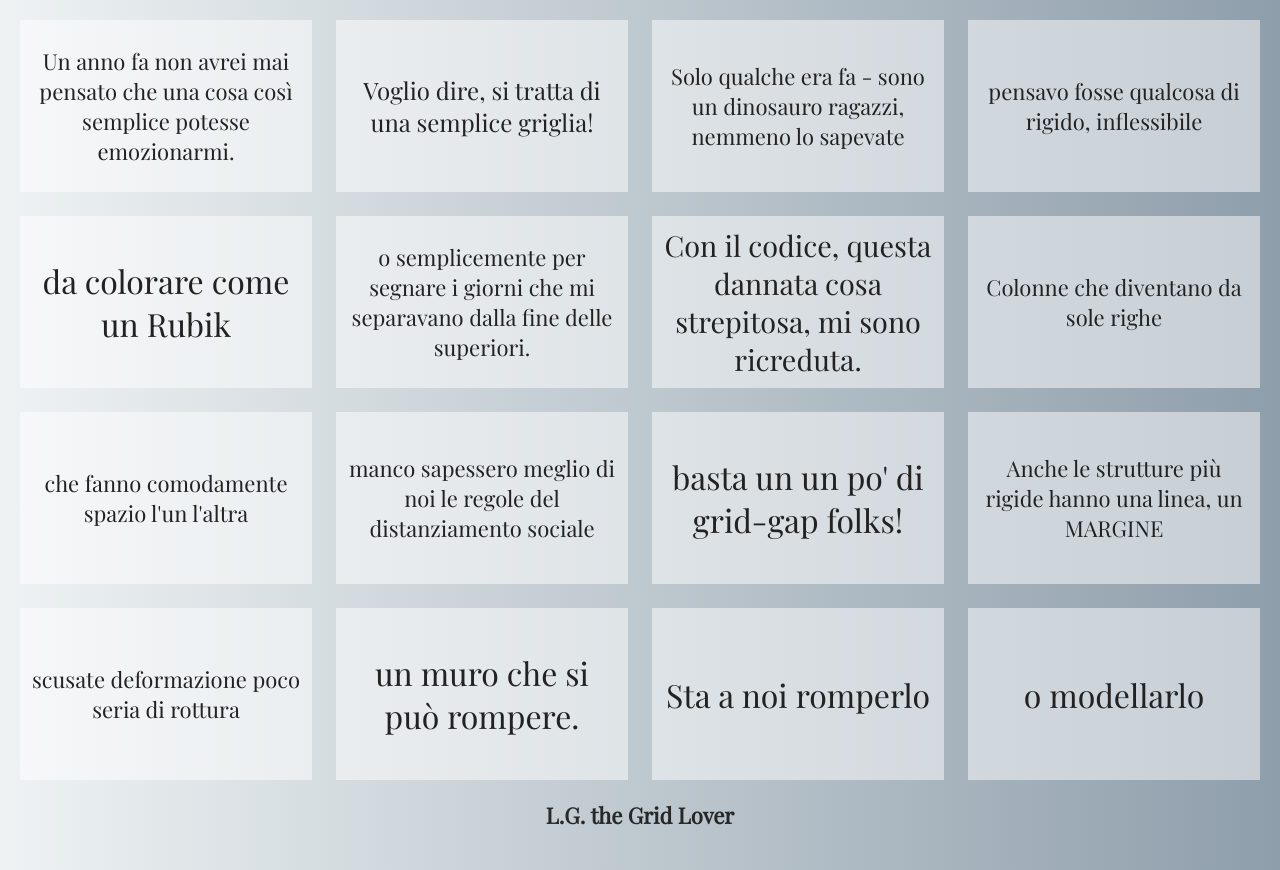
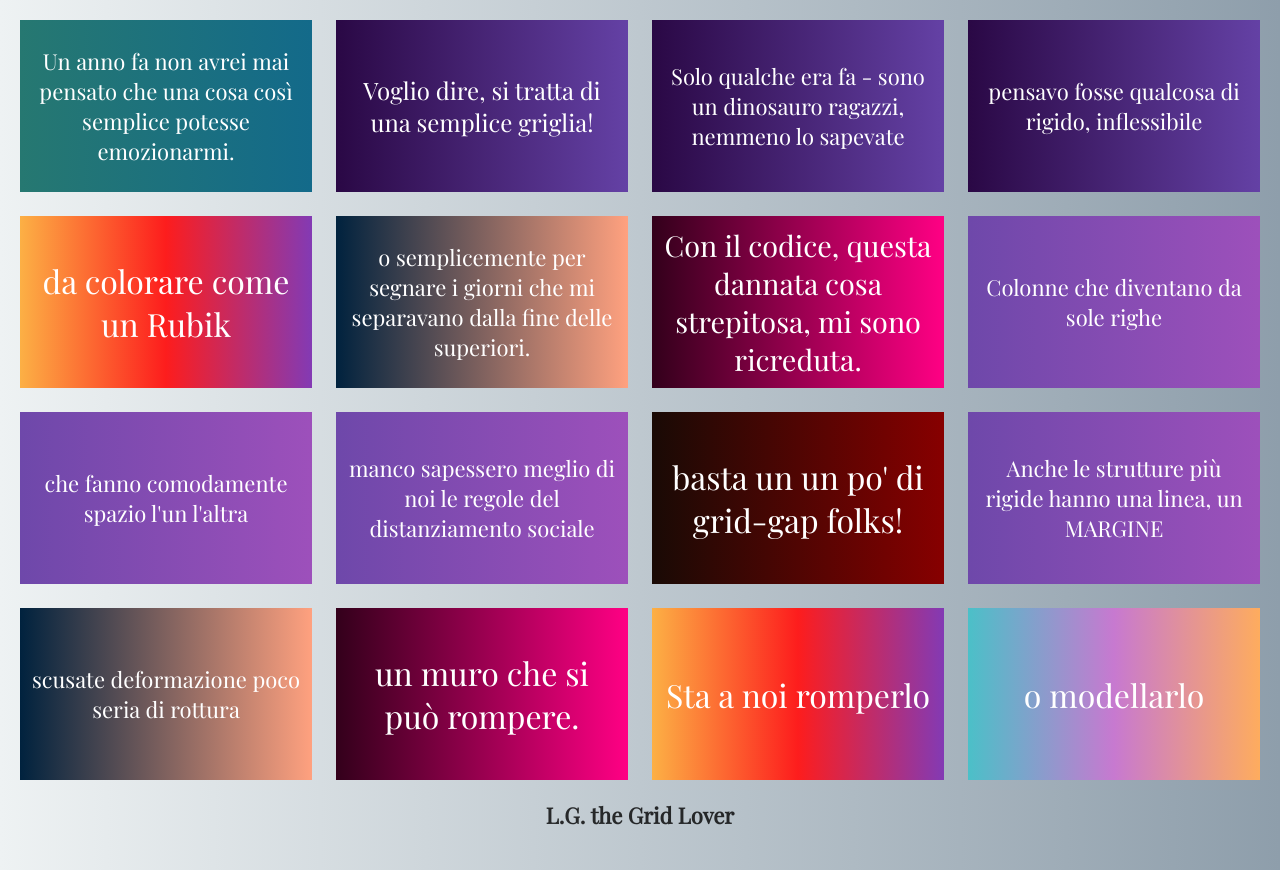
Before and after one commit to FFLAB/gridlovers, a plain HTML site: page index.html in a window 1280 px wide. Drawn offline with nearby package versions, Linux system fonts and the light colour scheme.

Commit message:
crazy colorized

```diff
--- a/index.html
+++ b/index.html
@@ -8,77 +8,7 @@
   <title>TheGridLover</title>
   <link href="https://fonts.googleapis.com/css2?family=Playfair+Display&display=swap"
     rel="stylesheet">
-  <style>
-    * {
-      margin: 0;
-      padding: 0;
-      font-size: 100%;
-      box-sizing: border-box;
-    }
-
-    body {
-      font-family: 'Playfair Display', cursive;
-      padding: 20px;
-      font-size: 22px;
-      background: #8e9eab;
-      /* from UIGradients - fallback for old browsers */
-      background: -webkit-linear-gradient(to right, #eef2f3, #8e9eab);
-      /* Chrome 10-25, Safari 5.1-6 */
-      background: linear-gradient(to right, #eef2f3, #8e9eab);
-      /* W3C, IE 10+/ Edge, Firefox 16+, Chrome 26+, Opera 12+, Safari 7+ */
-
-
-    }
-
-    h3 {
-      text-align: center;
-      padding: 20px;
-      opacity: 0.8;
-    }
-
-    .f0_5 {
-      font-size: 0.5rem;
-    }
-    .f1_5 {
-      font-size: 1.5rem;
-    }
-    .f1_8 {
-      font-size: 1.8rem;
-    }
-
-    .f2 {
-      font-size: 2rem;
-    }
-
-    .f2_5 {
-      font-size: 2.5rem;
-    }
-    /* mobile first - 2 columns */
-    .grid-container {
-      display: grid;
-      grid-template-columns: repeat(2, 1fr);
-      grid-gap: 1.5rem;
-    }
-   /* from 800px to infinite*/
-    @media (min-width: 800px) {
-      .grid-container {
-        display: grid;
-        grid-template-columns: repeat(4, 1fr);
-        grid-template-rows: repeat(4, 1fr);
-        grid-gap: 1.5rem;
-      }
-    }
-
-    .grid-container>div {
-      padding: 10px;
-      text-align: center;
-      background-color: rgba(255, 255, 255, 0.5);
-      color: #222222;
-      display: flex;
-      justify-content: center;
-      align-items: center;
-    }
-  </style>
+  <link rel="stylesheet" href="style.css">
 </head>
 
 <body>
--- /dev/null
+++ b/style.css
@@ -0,0 +1,149 @@
+* {
+    margin: 0;
+    padding: 0;
+    font-size: 100%;
+    box-sizing: border-box;
+  }
+
+  body {
+    font-family: 'Playfair Display', cursive;
+    padding: 20px;
+    font-size: 22px;
+    background: #8e9eab;
+    /* from UIGradients - fallback for old browsers */
+    background: -webkit-linear-gradient(to right, #eef2f3, #8e9eab);
+    /* Chrome 10-25, Safari 5.1-6 */
+    background: linear-gradient(to right, #eef2f3, #8e9eab);
+    /* W3C, IE 10+/ Edge, Firefox 16+, Chrome 26+, Opera 12+, Safari 7+ */
+
+
+  }
+
+  h3 {
+    text-align: center;
+    padding: 20px;
+    opacity: 0.8;
+  }
+
+  .f0_5 {
+    font-size: 0.5rem;
+  }
+  .f1_5 {
+    font-size: 1.5rem;
+  }
+  .f1_8 {
+    font-size: 1.8rem;
+  }
+
+  .f2 {
+    font-size: 2rem;
+  }
+
+  .f2_5 {
+    font-size: 2.5rem;
+  }
+  /* mobile first - 2 columns */
+  .grid-container {
+    display: grid;
+    grid-template-columns: repeat(2, 1fr);
+    grid-gap: 1.5rem;
+  }
+ /* from 800px to infinite*/
+  @media (min-width: 800px) {
+    .grid-container {
+      display: grid;
+      grid-template-columns: repeat(4, 1fr);
+      grid-template-rows: repeat(4, 1fr);
+      grid-gap: 1.5rem;
+    }
+  }
+
+  .grid-container>div {
+    padding: 10px;
+    text-align: center;
+    background-color: rgba(255, 255, 255, 0.5);
+    color: white;
+    display: flex;
+    justify-content: center;
+    align-items: center;
+  }
+
+
+  .grid-container>div:nth-child(1){
+    background: #136a8a;  /* fallback for old browsers */
+    background: -webkit-linear-gradient(to right, #267871, #136a8a);  /* Chrome 10-25, Safari 5.1-6 */
+    background: linear-gradient(to right, #267871, #136a8a); /* W3C, IE 10+/ Edge, Firefox 16+, Chrome 26+, Opera 12+, Safari 7+ */
+
+  }
+  .grid-container>div:nth-child(2){
+    background: #6441A5;  /* fallback for old browsers */
+background: -webkit-linear-gradient(to right, #2a0845, #6441A5);  /* Chrome 10-25, Safari 5.1-6 */
+background: linear-gradient(to right, #2a0845, #6441A5); /* W3C, IE 10+/ Edge, Firefox 16+, Chrome 26+, Opera 12+, Safari 7+ */
+
+  }
+  .grid-container>div:nth-child(3){
+    background: #6441A5;  /* fallback for old browsers */
+background: -webkit-linear-gradient(to right, #2a0845, #6441A5);  /* Chrome 10-25, Safari 5.1-6 */
+background: linear-gradient(to right, #2a0845, #6441A5); /* W3C, IE 10+/ Edge, Firefox 16+, Chrome 26+, Opera 12+, Safari 7+ */
+
+  }
+  .grid-container>div:nth-child(4){
+    background: #6441A5;  /* fallback for old browsers */
+background: -webkit-linear-gradient(to right, #2a0845, #6441A5);  /* Chrome 10-25, Safari 5.1-6 */
+background: linear-gradient(to right, #2a0845, #6441A5); /* W3C, IE 10+/ Edge, Firefox 16+, Chrome 26+, Opera 12+, Safari 7+ */
+
+  }
+  .grid-container>div:nth-child(5){
+    background: #833ab4;  /* fallback for old browsers */
+background: -webkit-linear-gradient(to right, #fcb045, #fd1d1d, #833ab4);  /* Chrome 10-25, Safari 5.1-6 */
+background: linear-gradient(to right, #fcb045, #fd1d1d, #833ab4); /* W3C, IE 10+/ Edge, Firefox 16+, Chrome 26+, Opera 12+, Safari 7+ */
+
+  }
+  .grid-container>div:nth-child(6),
+  .grid-container>div:nth-child(13){
+    background: #FFA17F;  /* fallback for old browsers */
+background: -webkit-linear-gradient(to right, #00223E, #FFA17F);  /* Chrome 10-25, Safari 5.1-6 */
+background: linear-gradient(to right, #00223E, #FFA17F); /* W3C, IE 10+/ Edge, Firefox 16+, Chrome 26+, Opera 12+, Safari 7+ */
+
+
+  }
+  .grid-container>div:nth-child(7){
+    background: #ff0084;  /* fallback for old browsers */
+background: -webkit-linear-gradient(to right, #33001b, #ff0084);  /* Chrome 10-25, Safari 5.1-6 */
+background: linear-gradient(to right, #33001b, #ff0084); /* W3C, IE 10+/ Edge, Firefox 16+, Chrome 26+, Opera 12+, Safari 7+ */
+  }
+  .grid-container>div:nth-child(8),
+  .grid-container>div:nth-child(9),
+  .grid-container>div:nth-child(10),
+  .grid-container>div:nth-child(12)
+  {
+    background: #9D50BB;  /* fallback for old browsers */
+background: -webkit-linear-gradient(to right, #6E48AA, #9D50BB);  /* Chrome 10-25, Safari 5.1-6 */
+background: linear-gradient(to right, #6E48AA, #9D50BB); /* W3C, IE 10+/ Edge, Firefox 16+, Chrome 26+, Opera 12+, Safari 7+ */
+  }
+  .grid-container>div:nth-child(11){
+    background: #870000;  /* fallback for old browsers */
+background: -webkit-linear-gradient(to right, #190A05, #870000);  /* Chrome 10-25, Safari 5.1-6 */
+background: linear-gradient(to right, #190A05, #870000); /* W3C, IE 10+/ Edge, Firefox 16+, Chrome 26+, Opera 12+, Safari 7+ */
+  }
+
+
+  .grid-container>div:nth-child(14){
+    background: #ff0084;  /* fallback for old browsers */
+background: -webkit-linear-gradient(to right, #33001b, #ff0084);  /* Chrome 10-25, Safari 5.1-6 */
+background: linear-gradient(to right, #33001b, #ff0084); /* W3C, IE 10+/ Edge, Firefox 16+, Chrome 26+, Opera 12+, Safari 7+ */
+
+  }
+  .grid-container>div:nth-child(15){
+    background: #833ab4;  /* fallback for old browsers */
+background: -webkit-linear-gradient(to right, #fcb045, #fd1d1d, #833ab4);  /* Chrome 10-25, Safari 5.1-6 */
+background: linear-gradient(to right, #fcb045, #fd1d1d, #833ab4); /* W3C, IE 10+/ Edge, Firefox 16+, Chrome 26+, Opera 12+, Safari 7+ */
+
+  }
+  .grid-container>div:nth-child(16){
+    background: #FEAC5E;  /* fallback for old browsers */
+background: -webkit-linear-gradient(to right, #4BC0C8, #C779D0, #FEAC5E);  /* Chrome 10-25, Safari 5.1-6 */
+background: linear-gradient(to right, #4BC0C8, #C779D0, #FEAC5E); /* W3C, IE 10+/ Edge, Firefox 16+, Chrome 26+, Opera 12+, Safari 7+ */
+
+
+  }
```
